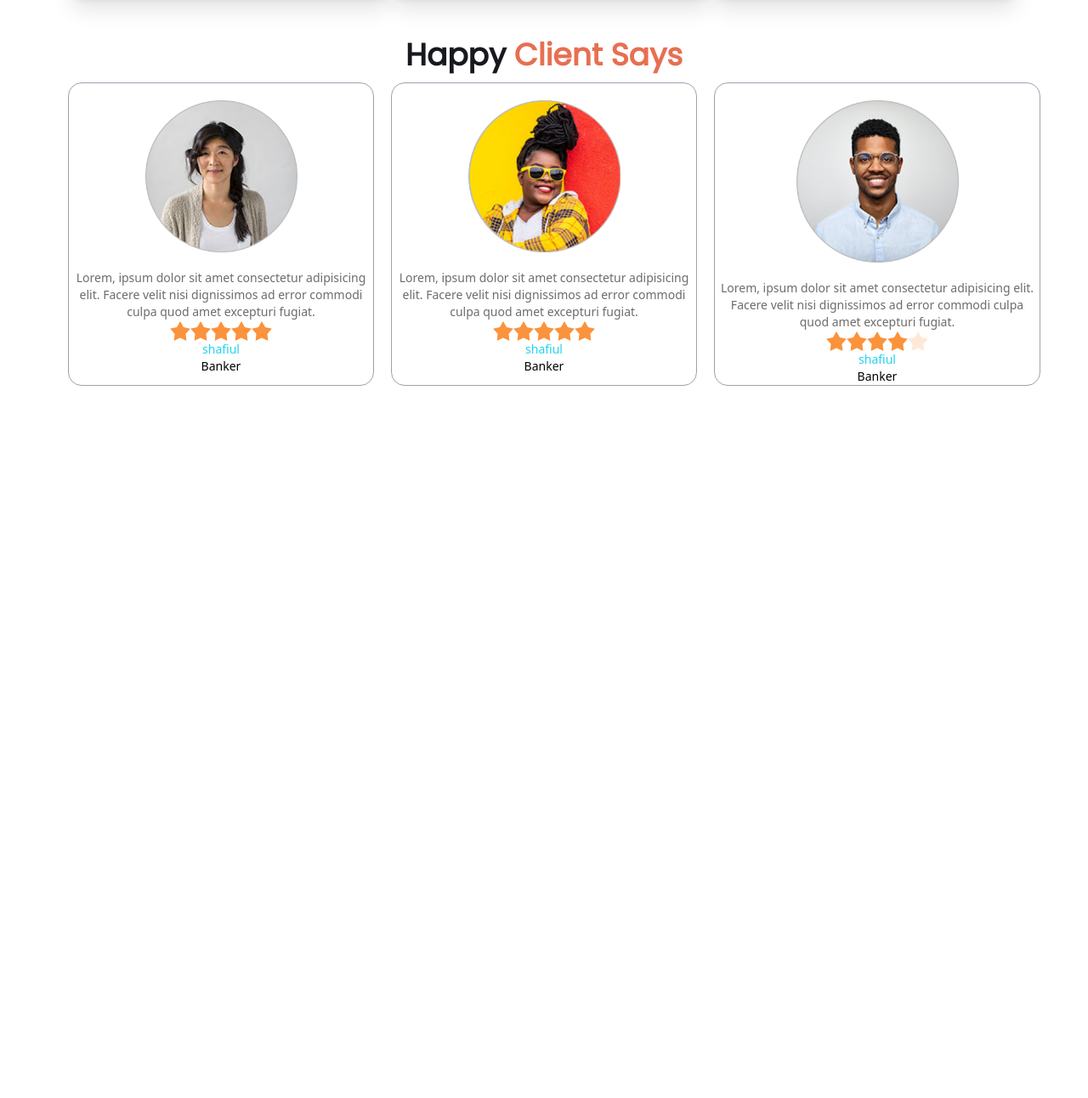
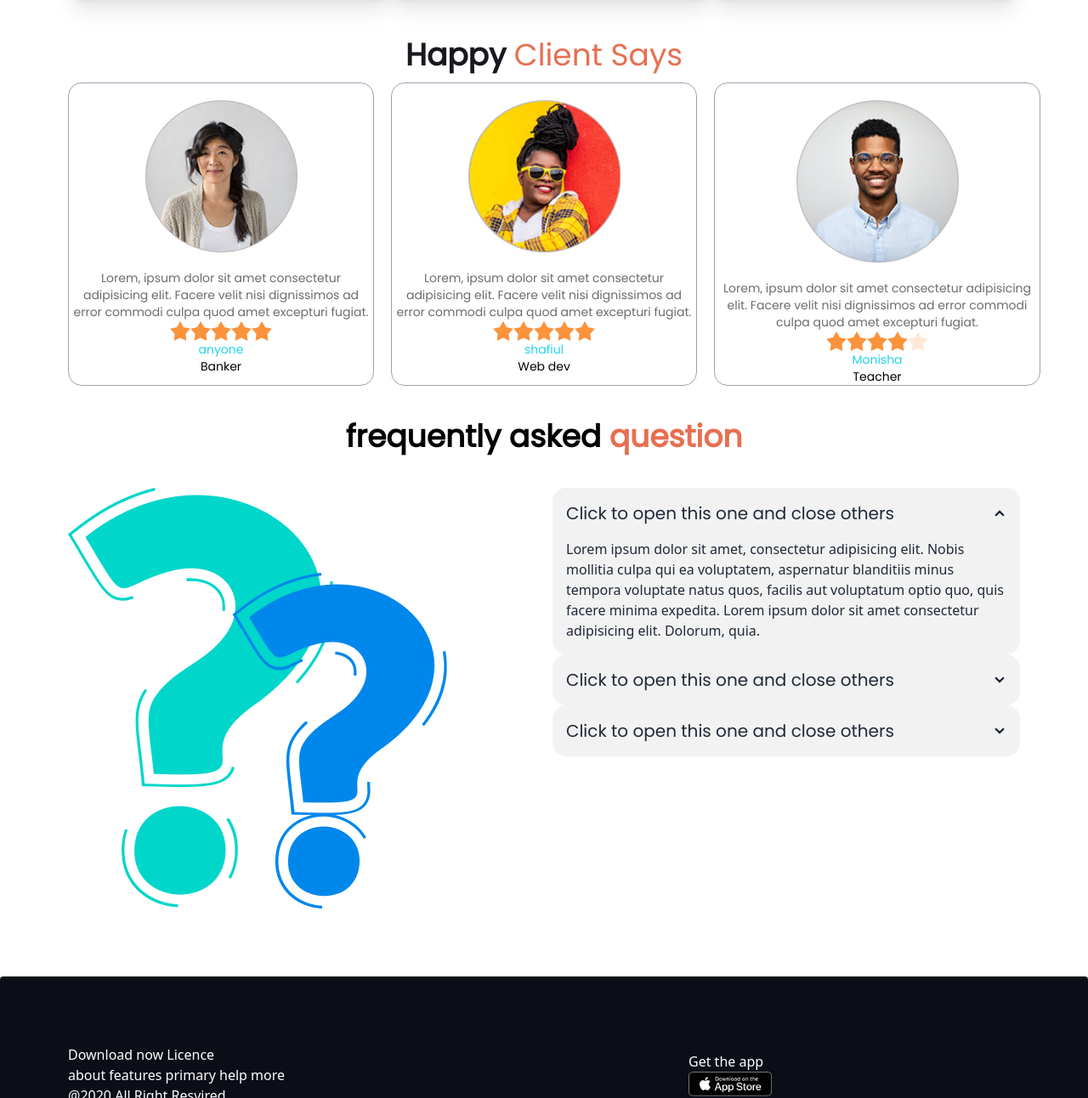
Before and after one commit to shafiul-osd/daisy-ui-project1, a plain HTML site: page index.html in a window 1280 px wide. Shown: the part 1515-2807 px from the top of the page at 85% size. Before the commit the page ends 1969 px from the top, so only its background shows below. Drawn offline with nearby package versions, Linux system fonts and the light colour scheme.

```diff
--- a/index.html
+++ b/index.html
@@ -128,9 +128,9 @@
           </figure>
           <div class="card-body">
             <h2 class="text-[rgb(24,25,31)] text-3xl poppins">2024 Honda Cbr</h2>
-            <p class="text-[rgb(108,108,108)] text-x poppins">Lorem ipsum dolor sit amet consectetur adipisicing elit. Voluptatem repellat consectetur sit culpa, expedita officia nulla natus necessitatibus sequi non?</p>
+            <p class="text-[rgb(108,108,108)] text-x poppins poppins">Lorem ipsum dolor sit amet consectetur adipisicing elit. Voluptatem repellat consectetur sit culpa, expedita officia nulla natus necessitatibus sequi non?</p>
             <div class="card-actions justify-start">
-              <button class="btn btn-outline btn-secondary">Read more</button>
+              <button class="btn btn-outline btn-secondary poppins">Read more</button>
             </div>
           </div>
         </div>
@@ -139,7 +139,7 @@
        <!-- client review section this part is that -->
         <section class="mt-12">
           <div class="text-center">
-            <h2 class="text-xl m-3 lg:text-4xl text-[rgb(24,25,31)] poppins font-semibold">Happy <span class="text-[rgb(231,111,81)]">Client Says</span></h2>
+            <h2 class="text-xl m-3 lg:text-4xl text-[rgb(24,25,31)] poppins font-semibold poppins">Happy <span class="text-[rgb(231,111,81)] poppins">Client Says</span></h2>
           </div>
           <div class="grid lg:grid-cols-3 gap-5">
             <div class="card card-compact bg-base-100  border border-gray-400">
@@ -148,7 +148,7 @@
               </figure>
               <div class="text-center">
 
-                <p class="text-[rgb(108,108,108)] text-sm">Lorem, ipsum dolor sit amet consectetur adipisicing elit. Facere velit nisi dignissimos ad error commodi culpa quod amet excepturi fugiat.</p>
+                <p class="text-[rgb(108,108,108)] text-sm poppins">Lorem, ipsum dolor sit amet consectetur adipisicing elit. Facere velit nisi dignissimos ad error commodi culpa quod amet excepturi fugiat.</p>
 
                <div class="flex justify-center">
                 <div class="rating">
@@ -164,10 +164,10 @@
                 </div>
                </div>
                <div>
-                <h2 class="text-sm text-center text-cyan-400">shafiul</h2>
+                <h2 class="text-sm text-center text-cyan-400 poppins">anyone</h2>
                </div>
                <div>
-                <h2 class="text-sm text-center text-black">Banker</h2>
+                <h2 class="text-sm text-center text-black poppins">Banker</h2>
                </div>
 
 
@@ -179,7 +179,7 @@
               </figure>
               <div class="text-center">
 
-                <p class="text-[rgb(108,108,108)] text-sm">Lorem, ipsum dolor sit amet consectetur adipisicing elit. Facere velit nisi dignissimos ad error commodi culpa quod amet excepturi fugiat.</p>
+                <p class="text-[rgb(108,108,108)] text-sm poppins">Lorem, ipsum dolor sit amet consectetur adipisicing elit. Facere velit nisi dignissimos ad error commodi culpa quod amet excepturi fugiat.</p>
 
                <div class="flex justify-center">
                 <div class="rating">
@@ -195,10 +195,10 @@
                 </div>
                </div>
                <div>
-                <h2 class="text-sm text-center text-cyan-400">shafiul</h2>
+                <h2 class="text-sm text-center text-cyan-400 poppins">shafiul</h2>
                </div>
                <div>
-                <h2 class="text-sm text-center text-black">Banker</h2>
+                <h2 class="text-sm text-center text-black poppins">Web dev</h2>
                </div>
 
 
@@ -210,7 +210,7 @@
               </figure>
               <div class="text-center">
 
-                <p class="text-[rgb(108,108,108)] text-sm">Lorem, ipsum dolor sit amet consectetur adipisicing elit. Facere velit nisi dignissimos ad error commodi culpa quod amet excepturi fugiat.</p>
+                <p class="text-[rgb(108,108,108)] text-sm poppins">Lorem, ipsum dolor sit amet consectetur adipisicing elit. Facere velit nisi dignissimos ad error commodi culpa quod amet excepturi fugiat.</p>
 
                <div class="flex justify-center">
                 <div class="rating">
@@ -226,10 +226,10 @@
                 </div>
                </div>
                <div>
-                <h2 class="text-sm text-center text-cyan-400">shafiul</h2>
+                <h2 class="text-sm text-center text-cyan-400 poppins">Monisha</h2>
                </div>
                <div>
-                <h2 class="text-sm text-center text-black">Banker</h2>
+                <h2 class="text-sm text-center text-black poppins">Teacher</h2>
                </div>
 
 
@@ -237,7 +237,54 @@
             </div>
           </div>
         </section>
+        <section>
+          <div class="text-center mt-10">
+            <h2 class="text-black text-4xl font-semibold poppins poppins">frequently asked <span class="text-[rgb(231,111,81)]">question</span></h2>
+          </div>
+          <!-- client review section -->
+          <div class="lg:grid grid-cols-2 gap-5 mt-10">
+            <div>
+              <img class="w-4/2 h-2/1" src="images/others/faq.png" alt="">
+            </div>
+            <div>
+              <div class="collapse collapse-arrow bg-base-200">
+                <input type="radio" name="my-accordion-2" checked="checked" />
+                <div class="collapse-title text-xl font-medium poppins">Click to open this one and close others</div>
+                <div class="collapse-content">
+                  <p>Lorem ipsum dolor sit amet, consectetur adipisicing elit. Nobis mollitia culpa qui ea voluptatem, aspernatur blanditiis minus tempora voluptate natus quos, facilis aut voluptatum optio quo, quis facere minima expedita. Lorem ipsum dolor sit amet consectetur adipisicing elit. Dolorum, quia.</p>
+                </div>
+              </div>
+              <div class="collapse collapse-arrow bg-base-200">
+                <input type="radio" name="my-accordion-2" />
+                <div class="collapse-title text-xl font-medium poppins  ">Click to open this one and close others</div>
+                <div class="collapse-content">
+                  <p>hello</p>
+                </div>
+              </div>
+              <div class="collapse collapse-arrow bg-base-200">
+                <input type="radio" name="my-accordion-2" />
+                <div class="collapse-title text-xl font-medium poppins">Click to open this one and close others</div>
+                <div class="collapse-content">
+                  <p>hello</p>
+                </div>
+              </div>
+            </div>
+          </div>
+        </section>
     </main>
-    <footer></footer>
+    <footer class="bg-[rgb(11,13,23)] mt-20 rounded">
+      <div class="grid lg: grid-cols-2 gap-5 px-20 py-20">
+        <div class="text-[rgb(255,255,255)] font-normal text-x">
+          <p>Download now  Licence</p>
+          <p>about  features  primary  help  more</p>
+          <p>@2020 All Right Resvired</p>
+        </div>
+        <div class=" lg:ml-40">
+          <h2 class="mt-2 text-[rgb(255,255,255)]">Get the app</h2>
+          <img class=" lg:w-1/4" src="images/others/ios.png" alt="">
+          <img class=" lg:w-1/4 mt-2" src="images/others/android.png" alt="">
+        </div>
+      </div>
+    </footer>
   </body>
 </html>
```
